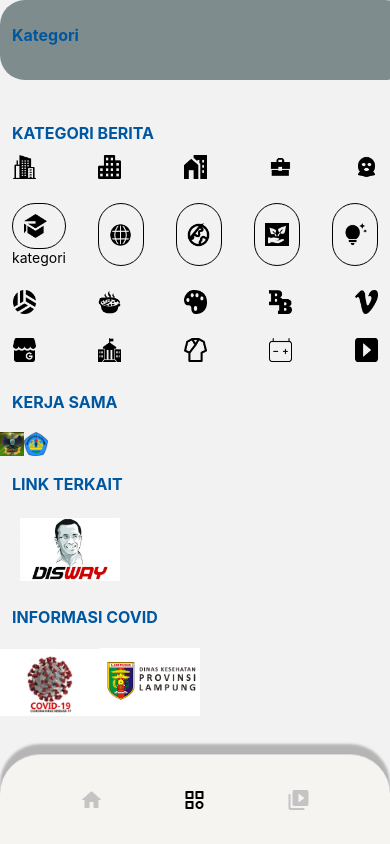
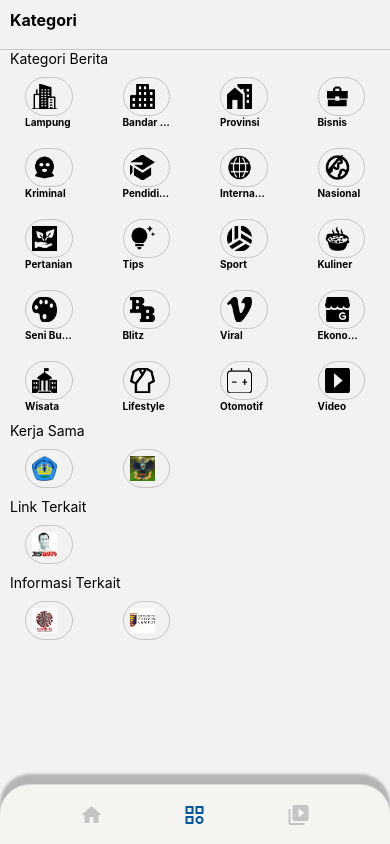
Before and after one commit to bagus-dp/RadarLampung, a React Native app: screen /Kategori in a window 390 px wide. Built offline with nearby package versions, Linux system fonts and the light colour scheme.

Commit message:
push baru

```diff
--- a/package.json
+++ b/package.json
@@ -18,10 +18,11 @@
     "react": "17.0.1",
     "react-dom": "17.0.1",
     "react-native": "0.64.3",
+    "react-native-gesture-handler": "~2.1.0",
     "react-native-safe-area-context": "3.3.2",
     "react-native-screens": "~3.10.1",
-    "react-native-web": "0.17.1",
-    "react-native-gesture-handler": "~2.1.0"
+    "react-native-video": "^5.2.0",
+    "react-native-web": "0.17.1"
   },
   "devDependencies": {
     "@babel/core": "^7.12.9"
--- a/src/pages/Beranda.js
+++ b/src/pages/Beranda.js
@@ -182,8 +182,7 @@ const listBerita = [
   {
     id: 16,
     image: berita25,
-    title:
-      '“Terima Kasih Pak Airlangga, Minyak Goreng di Pasar Ini Harganya Sekarang Sudah Turun"',
+    title: "Terima Kasih Pak Airlangga, Minyak Goreng di Pasar Ini Harganya Sekarang Sudah Turun",
     keterangan: "Radar Lampung | Rabu 6 Januari 2022 20:30 WIB",
     kategori: "Nasional",
   },
@@ -204,13 +203,62 @@ const listBerita = [
   },
 ];
 
-const Beranda = () => {
+const listHeader = [
+  {
+    id: 19,
+    image: 'https://radarlampung.co.id/wp-content/uploads/2022/02/IMG-20220222-WA0016-1536x1148.jpg',
+    title: "Winarti Warning Pengusaha Nakal yang Nekat Timbun Minyak Goreng",
+    keterangan: "Radar Lampung | Rabu 6 Januari 2022 20:30",
+    kategori: "Berita Terbaru",
+  },
+  {
+    id: 20,
+    image: 'https://radarlampung.co.id/wp-content/uploads/2022/02/IMG-20220215-WA0015.jpg',
+    title: "Sukarma Wijaya Jabat Pj. Sekkot Bandarlampung",
+    keterangan: "Radar Lampung | Rabu 6 Januari 2022 21:00",
+    kategori: "Bandar Lampung",
+  },
+  {
+    id: 21,
+    image: 'https://radarlampung.co.id/wp-content/uploads/2020/10/images-2020-10-29T200524.723.jpeg',
+    title: "Tambah 55 Kasus Positif Covid-19 di Tanggamus",
+    keterangan: "Radar Lampung | Rabu 6 Januari 2022 21:30",
+    kategori: "Lampung Raya",
+  },
+  {
+    id: 22,
+    image: 'https://radarlampung.co.id/wp-content/uploads/2022/02/IMG_20220215_213901.jpg',
+    title: "PPKM 386 Kabupaten/Kota di Luar Jawa-Bali Diperpanjang Dua Pekan",
+    keterangan: "Radar Lampung | Rabu 6 Januari 2022 21:40",
+    kategori: "Nasional",
+  },
+  {
+    id: 23,
+    image: 'https://radarlampung.co.id/wp-content/uploads/2022/02/WhatsApp-Image-2022-02-10-at-15.36.24-1536x1006.jpeg',
+    title: "Tegas ! Ini Pesan AHY ke Ketua Partai Demokrat Lampung Soal Wajib Rangkul Semua Pihak",
+    keterangan: "Radar Lampung | Rabu 6 Januari 2022 22:00",
+    kategori: "Politik",
+  },
+  {
+    id: 24,
+    image: 'https://radarlampung.co.id/wp-content/uploads/2022/02/WhatsApp-Image-2022-02-09-at-19.09.25-e1644412013217.jpeg',
+    title: "Raih 114 Medali, Rafflesia Swimming Club Bandar Lampung Juara Umum Damraman Championship 2022",
+    keterangan: "Radar Lampung | Rabu 6 Januari 2022 22:15",
+    kategori: "Sport",
+  }
+
+]
+
+const Beranda = ({ navigation }) => {
   const [kategori, setKategori] = useState("Berita Terbaru");
   const [data, setData] = useState(listBerita.filter((e) => e.kategori == "Berita Terbaru"));
+  const [header, setHeader] = useState(listHeader.filter((e) => e.kategori == "Berita Terbaru"));
   const setKategoriFilter = (kategori) => {
     setData([...listBerita.filter((e) => e.kategori == kategori)]);
+    setHeader([...listHeader.filter((e) => e.kategori == kategori)]);
     setKategori(kategori);
   };
+
   return (
     <View style={styles.container}>
       <StatusBar />
@@ -256,23 +304,30 @@ const Beranda = () => {
         />
         <ScrollView showsVerticalScrollIndicator={false}>
           <View>
-            <Text style={{ fontSize: 18, fontWeight: "bold" }}>
-              Berita Terbaru
+            <Text style={{ fontSize: 18, fontWeight: "bold", color: '#0057A1' }}>
+              {kategori}
             </Text>
-            <Image source={berita1} style={styles.beritaa} />
-            <Text style={styles.titleText}>
-              Presiden Jokowi Dukung Penuh Timnas Indonesia Berlaga di Kejuaraan
-              AFF 2020 Bertemu Thailand
-            </Text>
-            <Text style={{ ...styles.captionText, marginTop: -15 }}>
-              Radar Lampung | Rabu 5 Januari 2022 20:28WIB
-            </Text>
+            {header.map((item) =>
+              <View>
+                <Image source={{ uri: item.image }} style={styles.beritaa} />
+                <Text style={styles.titleText}>
+                  {item.title}
+                </Text>
+                <Text style={{ ...styles.captionText, marginTop: -15 }}>
+                  {item.keterangan}
+                </Text>
+              </View>)
+            }
           </View>
+
           <View style={{ marginVertical: 10 }} />
           <FlatList
             data={data}
             renderItem={({ item }) => (
-              <View style={{ flexDirection: "row", marginBottom: 10 }}>
+              <TouchableOpacity style={{ flexDirection: "row", marginBottom: 10 }} onPress={() => {
+                navigation.navigate("DetailBerita");
+              }}
+              >
                 <Image
                   source={item.image}
                   style={{
@@ -290,7 +345,8 @@ const Beranda = () => {
                   </Text>
                   <Text style={styles.captionText}>{item.keterangan}</Text>
                 </View>
-              </View>
+
+              </TouchableOpacity>
             )}
             keyExtractor={(item) => item.id}
             ListFooterComponent={<View style={{ marginBottom: 180 }} />}
--- a/src/pages/DetailBerita.js
+++ b/src/pages/DetailBerita.js
@@ -1,13 +1,18 @@
 import React from 'react';
-import { View, Image, StyleSheet, Text, ScrollView, StatusBar } from 'react-native';
+import { View, Image, StyleSheet, Text, ScrollView, StatusBar, ImageBackground } from 'react-native';
+import { TouchableOpacity } from 'react-native-gesture-handler';
 import {berita5} from '../../assets/images';
 
-const DetailBerita = () => {
+const DetailBerita = ({navigation}) => {
     return (
         <View style={{ flex: 1 }}>
             <StatusBar/>
-            <ScrollView style={{}}>
-            <Image source={berita5} style={styles.gambar} />
+            <ScrollView>
+            <ImageBackground source={berita5} style={styles.gambar} >
+                <TouchableOpacity style={{marginLeft:10, marginTop:10}} onPress={ () => navigation.navigate('Beranda')}>
+                <Text style={{color:'#000', fontWeight:'bold', }}>Back</Text>
+                </TouchableOpacity>
+            </ImageBackground>
             <View style={{paddingHorizontal:12}}>
                 <Text style={styles.tamel}>Provinsi</Text>
                 <Text style={{ fontSize: 17, fontWeight: 'bold', color: 'black', marginTop: 1, textAlign:'justify' }}>Gubernur Lampung Pastikan Seluruh Masyarakat Yang Terdapak Akan Virus Covid-19 Akan Mendapatkan Bantuan</Text>
@@ -45,8 +50,8 @@ const styles = StyleSheet.create({
     gambar: {
         width: 410,
         height: 330,
-        justifyContent: 'center',
-        alignItems: 'center',
+        // justifyContent: 'center',
+        // alignItems: 'center',
         marginHorizontal: 0,
         padding: 1
     },
--- a/src/pages/Kategori.js
+++ b/src/pages/Kategori.js
@@ -1,91 +1,194 @@
 import React from 'react';
-import { View, Image, StyleSheet, Text, TextInput, ScrollView, StatusBar } from 'react-native';
+import { View, Image, StyleSheet, Text, TextInput, ScrollView, FlatList, TouchableOpacity } from 'react-native';
 import {
     unila, kdm, disway, corona, dinkes, gambar1, gambar2, gambar3, gambar4, gambar5, gambar6, gambar7, gambar8, gambar9, gambar10,
     gambar11, gambar12, gambar13, gambar14, gambar15, gambar16, gambar17, gambar18, gambar19, gambar20
 } from '../../assets/images';
 
+const listKategori = [
+    {
+        id: 6,
+        logo: gambar1,
+        name: 'Lampung'
+    },
+    {
+        id: 7,
+        logo: gambar2,
+        name: ' Bandar Lampung'
+    },
+    {
+        id: 8,
+        logo: gambar3,
+        name: 'Provinsi'
+    },
+    {
+        id: 9,
+        logo: gambar4,
+        name: 'Bisnis'
+    },
+    {
+        id: 10,
+        logo: gambar5,
+        name: 'Kriminal'
+    },
+    {
+        id: 11,
+        logo: gambar6,
+        name: 'Pendidikan'
+    },
+    {
+        id: 12,
+        logo: gambar7,
+        name: 'Internasional'
+    },
+    {
+        id: 13,
+        logo: gambar8,
+        name: 'Nasional'
+    },
+    {
+        id: 14,
+        logo: gambar9,
+        name: 'Pertanian'
+    },
+    {
+        id: 15,
+        logo: gambar10,
+        name: 'Tips'
+    },
+    {
+        id: 16,
+        logo: gambar11,
+        name: 'Sport'
+    },
+    {
+        id: 17,
+        logo: gambar12,
+        name: 'Kuliner'
+    },
+    {
+        id: 18,
+        logo: gambar13,
+        name: 'Seni Budaya'
+    },
+    {
+        id: 19,
+        logo: gambar14,
+        name: 'Blitz'
+    },
+    {
+        id: 20,
+        logo: gambar15,
+        name: 'Viral'
+    },
+    {
+        id: 21,
+        logo: gambar16,
+        name: 'Ekonomi Bisnis'
+    },
+    {
+        id: 22,
+        logo: gambar17,
+        name: 'Wisata'
+    },
+    {
+        id: 23,
+        logo: gambar18,
+        name: 'Lifestyle'
+    },
+    {
+        id: 24,
+        logo: gambar19,
+        name: 'Otomotif'
+    },
+    {
+        id: 15,
+        logo: gambar20,
+        name: 'Video'
+    },
+
+
+
+]
+
 
 const Kategori = () => {
     return (
+        <View style={{ flex: 1 }}>
+            <View style={{ padding: 10, borderBottomWidth: 1, borderColor: '#c4c4c4', height: 50, }}>
+                <Text style={{ fontSize: 16, fontWeight: 'bold' }}>
+                    Kategori
+                </Text>
+            </View>
             <ScrollView>
-            <StatusBar />
-            <View style={styles.border}>
-                <Text style={styles.borderk}>Kategori</Text>
+
+                <Text style={{marginLeft:10}}>Kategori Berita</Text>
+                <FlatList
+                    data={listKategori}
+                    numColumns={4}
+                    renderItem={({ item }) => (
+                        <View style={{ paddingHorizontal: 25, marginVertical: 10, width: '25%', justifyContent: 'center' }}>
+                            <TouchableOpacity style={{ justifyContent: 'center' }}>
+                                <View style={{ padding: 6, borderRadius: 21, borderWidth: 1, borderColor: '#c3c3c3' }}>
+                                    <Image source={item.logo} style={{ width: 25, height: 25 }} />
                                 </View>
-            <Text style={styles.ktb}>KATEGORI BERITA</Text>
-            <View style={styles.kate}>
-                <Image source={gambar1} style={styles.img} resizeMode='contain' />
-                <Image source={gambar2} style={styles.img} resizeMode='contain' />
-                <Image source={gambar3} style={styles.img} resizeMode='contain' />
-                <Image source={gambar4} style={styles.img} resizeMode='contain' />
-                <Image source={gambar5} style={styles.img} resizeMode='contain' />
+                                <Text style={{ fontWeight: '700', fontSize: 10 }} numberOfLines={1} >{item.name}</Text>
+                            </TouchableOpacity>
                         </View>
-            {/* <View style={{flexDirection:'row', marginTop:-15, marginRight:40,}}>
-                <Text>bdl</Text>
-                <Text>bdl</Text>
-                <Text>bdl</Text>
-                <Text>bdl</Text>
-                <Text>bdl</Text>
-            </View>  */}
+                    )}
+                    keyExtractor={(item) => item.id}
+                // ListFooterComponent={<View style={{ marginBottom: 50 }} />}
+                />
+                <Text style={{marginLeft:10}}>Kerja Sama</Text>
+                <View style={{ flexDirection: 'row' }}>
 
-            <View style={styles.kate}>
-                <View style={{justifyContent:'center'}}>
-                    <View style={styles.wrapIcon}>
-                        <Image source={gambar6} style={styles.img} resizeMode='contain' />
+                    <View style={{ paddingHorizontal: 25, marginVertical: 10, width: '25%', justifyContent: 'center' }}>
+                        <TouchableOpacity style={{ justifyContent: 'center' }}>
+                            <View style={{ padding: 6, borderRadius: 21, borderWidth: 1, borderColor: '#c3c3c3' }}>
+                                <Image source={unila} style={{ width: 25, height: 25 }} />
                             </View>
-                    <Text>kategori</Text>
+                        </TouchableOpacity>
                     </View>
-                <View style={styles.wrapIcon}>
-                    <Image source={gambar7} style={styles.img} resizeMode='contain' />
+                    <View style={{ paddingHorizontal: 25, marginVertical: 10, width: '25%', justifyContent: 'center' }}>
+                        <TouchableOpacity style={{ justifyContent: 'center' }}>
+                            <View style={{ padding: 6, borderRadius: 21, borderWidth: 1, borderColor: '#c3c3c3' }}>
+                                <Image source={kdm} style={{ width: 25, height: 25 }} />
                             </View>
-                <View style={styles.wrapIcon}>
-                    <Image source={gambar8} style={styles.img} resizeMode='contain' />
-
-                </View>
-                <View style={styles.wrapIcon}>
-                    <Image source={gambar9} style={styles.img} resizeMode='contain' />
-
-                </View>
-                <View style={styles.wrapIcon}>
-                    <Image source={gambar10} style={styles.img} resizeMode='contain' />
-
+                        </TouchableOpacity>
                     </View>
                 </View>
+                <Text style={{marginLeft:10}}>Link Terkait</Text>
+                <View style={{ flexDirection: 'row' }}>
 
-            <View style={styles.kate}>
-                <Image source={gambar11} style={styles.img} resizeMode='contain' />
-                <Image source={gambar12} style={styles.img} resizeMode='contain' />
-                <Image source={gambar13} style={styles.img} resizeMode='contain' />
-                <Image source={gambar14} style={styles.img} resizeMode='contain' />
-                <Image source={gambar15} style={styles.img} resizeMode='contain' />
+                    <View style={{ paddingHorizontal: 25, marginVertical: 10, width: '25%', justifyContent: 'center' }}>
+                        <TouchableOpacity style={{ justifyContent: 'center' }}>
+                            <View style={{ padding: 6, borderRadius: 21, borderWidth: 1, borderColor: '#c3c3c3' }}>
+                                <Image source={disway} style={{ width: 25, height: 25 }} />
                             </View>
+                        </TouchableOpacity>
+                    </View>
+                </View>
+                <Text style={{marginLeft:10}}>Informasi Terkait</Text>
 
-            <View style={styles.kate}>
-                <Image source={gambar16} style={styles.img} resizeMode='contain' />
-                <Image source={gambar17} style={styles.img} resizeMode='contain' />
-                <Image source={gambar18} style={styles.img} resizeMode='contain' />
-                <Image source={gambar19} style={styles.img} resizeMode='contain' />
-                <Image source={gambar20} style={styles.img} resizeMode='contain' />
+                <View style={{ flexDirection: 'row' }}>
+
+                    <View style={{ paddingHorizontal: 25, marginVertical: 10, width: '25%', justifyContent: 'center' }}>
+                        <TouchableOpacity style={{ justifyContent: 'center' }}>
+                            <View style={{ padding: 6, borderRadius: 21, borderWidth: 1, borderColor: '#c3c3c3' }}>
+                                <Image source={corona} style={{ width: 25, height: 25 }} />
                             </View>
-
-            <Text style={styles.ktb}>KERJA SAMA</Text>
-            <View style={styles.kerma}>
-                <Image source={kdm} style={styles.img} resizeMode='contain' />
-                <Image source={unila} style={styles.img} resizeMode='contain' />
+                        </TouchableOpacity>
                     </View>
-
-            <Text style={styles.ktb}>LINK TERKAIT</Text>
-            <View style={{ flexDirection: 'row' }}>
-                <Image source={disway} style={{ width: 100, height: 80, marginTop: 15, marginLeft: 20 }} resizeMode='contain' />
+                    <View style={{ paddingHorizontal: 25, marginVertical: 10, width: '25%', justifyContent: 'center' }}>
+                        <TouchableOpacity style={{ justifyContent: 'center' }}>
+                            <View style={{ padding: 6, borderRadius: 21, borderWidth: 1, borderColor: '#c3c3c3' }}>
+                                <Image source={dinkes} style={{ width: 25, height: 25 }} />
                             </View>
-
-            <Text style={styles.ktb}>INFORMASI COVID</Text>
-            <View style={{ flexDirection: 'row' }}>
-                <Image source={corona} style={{ width: 100, height: 80, marginTop: 15 }} resizeMode='contain' />
-                <Image source={dinkes} style={{ width: 100, height: 80, marginTop: 15 }} resizeMode='contain' />
+                        </TouchableOpacity>
+                    </View>
                 </View>
             </ScrollView>
+        </View>
     )
 }
 const styles = StyleSheet.create({
--- /dev/null
+++ b/src/pages/Videos.js
@@ -0,0 +1,73 @@
+import React from 'react';
+import { TouchableOpacity, View, Image, StyleSheet, Text, ScrollView, FlatList } from 'react-native';
+import { video1, video2, video3, video4, video5, video6, video7, video8 } from '../../assets/images';
+
+const ListVideo = [
+    {
+        id: 1,
+        urlVideo: video1,
+        judul: 'Detik-detik gempa Sumur Banten Terasa Sampai Polda BandarLampung'
+    },
+    {
+        id: 2,
+        urlVideo: video2,
+        judul: 'Pencuri Gasak Motor Mahasiswi di Kampus Universitas Lampung'
+    },
+    {
+        id: 3,
+        urlVideo: video3,
+        judul: 'Hiu Tutul Terdapar Lahirkan Anak di Pantai Sukaraja'
+    },
+    {
+        id: 4,
+        urlVideo: video4,
+        judul: 'PTM SD-SMP KOTA Bandar Lampung'
+    },
+    {
+        id: 5,
+        urlVideo: video5,
+        judul: 'Bobol Indomaret Maling Gasak Sembako Dan Rekaman CCTV'
+    },
+    {
+        id: 6,
+        urlVideo: video6,
+        judul: 'BNN Tangkap Terduga Narkoba , 2kg Sabu di Amankan'
+    },
+    {
+        id: 7,
+        urlVideo: video7,
+        judul: 'Kunjungi Gereja di Bandar Lampung Gus Yaqut, Isyaratkan junjung tinggi Toleransi'
+    },
+    {
+        id: 8,
+        urlVideo: video8,
+        judul: 'Nataru, 2900 Personil Siaga di 67 titik di Bandar Lampung'
+    },
+]
+
+const Videos = () => {
+    return (
+        <View style={{ flex: 1, backgroundColor:'white' }}>
+            <View style={{ padding: 10, borderBottomWidth: 1, borderColor: '#c4c4c4', height: 50, }}>
+                <Text style={{ fontSize: 16, fontWeight: 'bold' }}>
+                    Videos
+                </Text>
+            </View>
+            <FlatList
+                data={ListVideo}
+                renderItem={({ item }) => (
+                    <View style={{ paddingHorizontal: 25, marginVertical:10 }}>
+                        <TouchableOpacity style={{ justifyContent: 'center' }}>
+                            <Image source={item.urlVideo} style={{ width: '100%', height:170, borderRadius: 12 }} />
+                            <Text style={{ fontWeight: 'bold', fontSize: 16 }}>{item.judul}</Text>
+                        </TouchableOpacity>
+                    </View>
+                )}
+                keyExtractor={(item) => item.id}
+                ListFooterComponent={<View style={{ marginBottom: 50 }} />}
+            />
+        </View>
+    )
+}
+
+export default Videos;
--- a/src/pages/index.js
+++ b/src/pages/index.js
@@ -5,7 +5,8 @@ import Kategori from './Kategori';
 import Lpg from './Lpg';
 import Nasional from './Nasional';
 import Video from './Video';
+import Videos from './Videos';
 
 export {
-    Video, BandarLampung, Beranda, DetailBerita, Kategori, Lpg, Nasional
+    Videos, BandarLampung, Beranda, DetailBerita, Kategori, Lpg, Nasional
 }
--- a/src/routes/BottomTabs.js
+++ b/src/routes/BottomTabs.js
@@ -1,7 +1,7 @@
 import * as React from "react";
 import { Image, StyleSheet, View } from "react-native";
 import { createBottomTabNavigator } from "@react-navigation/bottom-tabs";
-import { Video, BandarLampung, Beranda, Kategori } from "../pages";
+import { Videos, BandarLampung, Beranda, Kategori } from "../pages";
 import { icon_home, icon_kategori, icon_video } from "../../assets/icons";
 
 const Tab = createBottomTabNavigator();
@@ -18,9 +18,9 @@ const Tabs =  () => {
                 elevation:0,
                 backgroundColor:'#F5F4F1',
                 // borderRadius:15,
-                height:90,
-                borderTopRightRadius:40,
-                borderTopLeftRadius:40,
+                height:60,
+                borderTopRightRadius:30,
+                borderTopLeftRadius:30,
                 ...styles.shadow,
                 paddingHorizontal:40
             },
@@ -35,7 +35,7 @@ const Tabs =  () => {
                     style={{
                         width:25,
                         height:25,
-                        tintColor: focused ? '#000' : '#C4C4C4'
+                        tintColor: focused ? '#0057A1' : '#C4C4C4'
                     }} />
                 </View>
             )
@@ -47,18 +47,18 @@ const Tabs =  () => {
                 style={{
                     width:25,
                     height:25,
-                    tintColor: focused ? '#000' : '#C4C4C4'
+                    tintColor: focused ? '#0057A1' : '#C4C4C4'
                 }} />
             </View>
         ) }}/>
-        <Tab.Screen name="Video" component={Video}
+        <Tab.Screen name="Videos" component={Videos}
           options={{ headerShown: false, tabBarIcon: ({focused}) => (
             <View>
                 <Image source={icon_video} resizeMode='contain'
                 style={{
                     width:25,
                     height:25,
-                    tintColor: focused ? '#000' : '#C4C4C4'
+                    tintColor: focused ? '#0057A1' : '#C4C4C4'
                 }} />
             </View>
         ) }} />
--- a/src/routes/Routes.js
+++ b/src/routes/Routes.js
@@ -7,7 +7,7 @@ import {
   Kategori,
   DetailBerita,
   BandarLampung,
-  Video
+  Videos
 } from "../pages";
 import Tabs from "./BottomTabs";
 
```
Also changed, not shown: assets/images/berita30.jpeg (added), 1 other file (tests, documents, lock files or other folders). Lines whose indentation alone changed are shown as unchanged.
